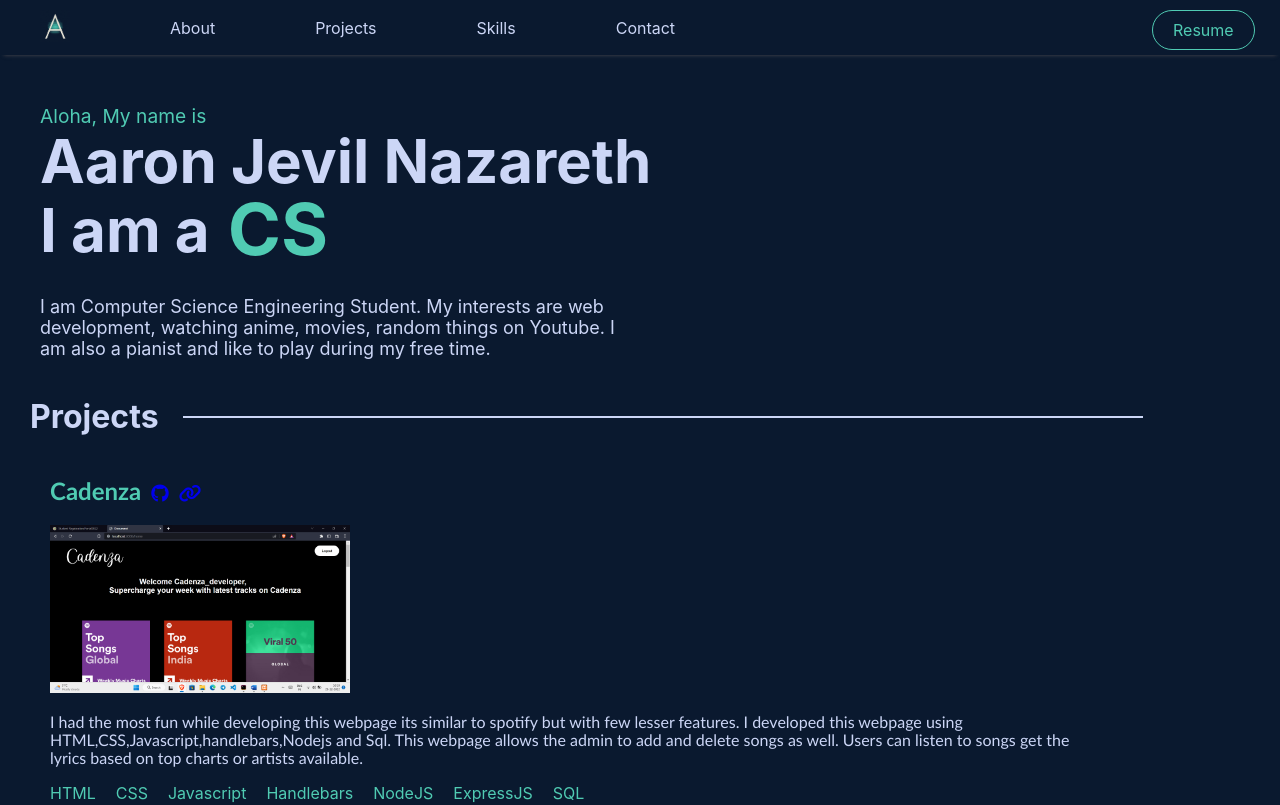
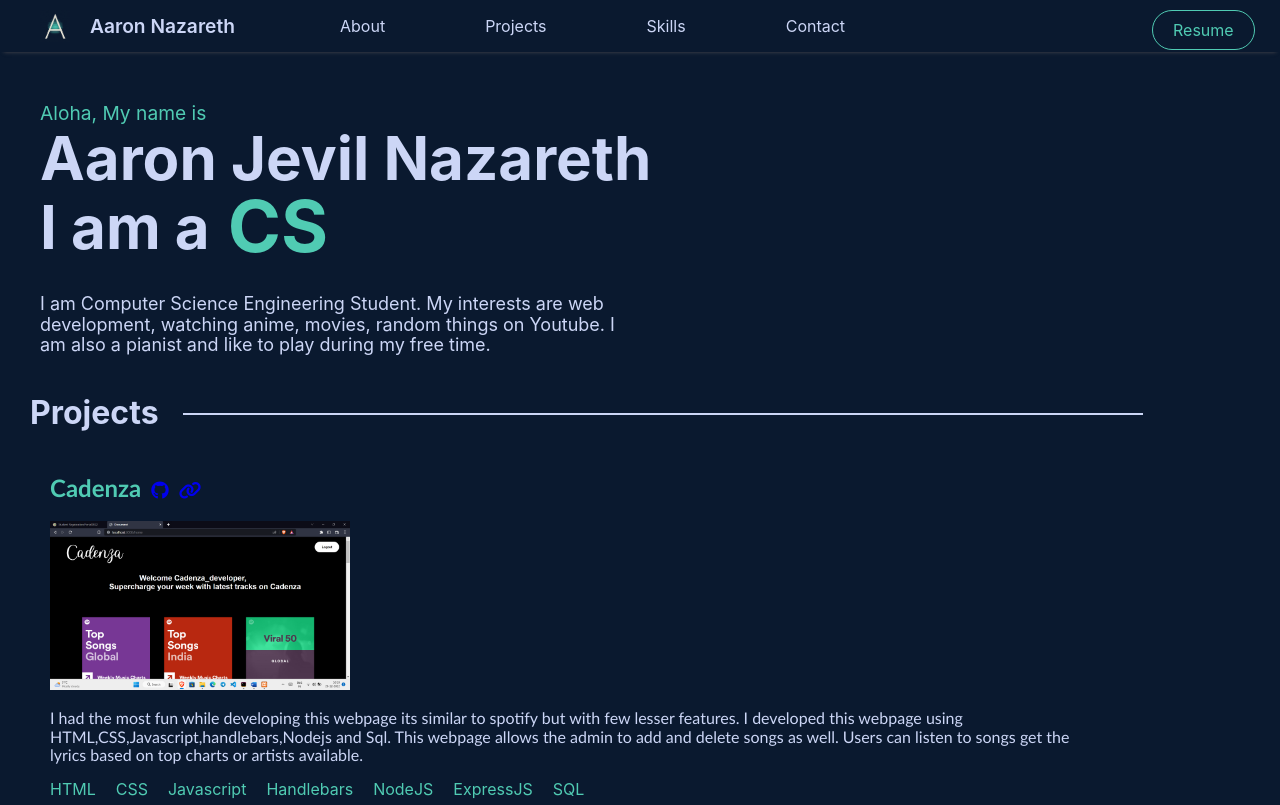
Before and after one commit to jevil25/portfolio, a React (Create React App) app: page / in a window 1280 px wide. Shown: the top 805 px of the page. Built offline with nearby package versions, Linux system fonts and the light colour scheme.

Commit message:
addded styles

```diff
--- a/src/Components/Header.js
+++ b/src/Components/Header.js
@@ -7,7 +7,7 @@ function Header(){
     <div className="header">
         <div className="navbar">
             <div className="navlist">
-                <a href="projects" className='AJN'><img src={logoImage} alt="" /></a>
+                <a href="projects" className='AJN'><img src={logoImage} alt="" /><span>Aaron Nazareth</span></a>
                 <a href="Description">About</a>
                 <a href="projects">Projects</a>
                 <a href="skills">Skills</a>
--- a/src/Components/css/Header.css
+++ b/src/Components/css/Header.css
@@ -17,6 +17,18 @@ body{
 .AJN img{
     width: 30px;
     height: auto;
+}
+
+.AJN{
+    display: grid;
+    grid-template-columns: 50px 1fr ;
+    align-items: center;
+}
+
+.AJN span{
+    font-size: larger;
+    font-weight: 600;
+    width:150px;
 }
 
 .navlist a{
@@ -63,3 +75,7 @@ body{
     flex-direction: row;
     align-items: center;
 }
+
+a.AJN:hover{
+    border: transparent;
+}
--- a/src/Components/css/Loader.css
+++ b/src/Components/css/Loader.css
@@ -1,7 +1,7 @@
 .Loader img{
   animation: A_logo 3s linear infinite;
-  width:150px;
-  height: 150px;
+  width:200px;
+  height: 200px;
   text-align: center;
 }
 
```
